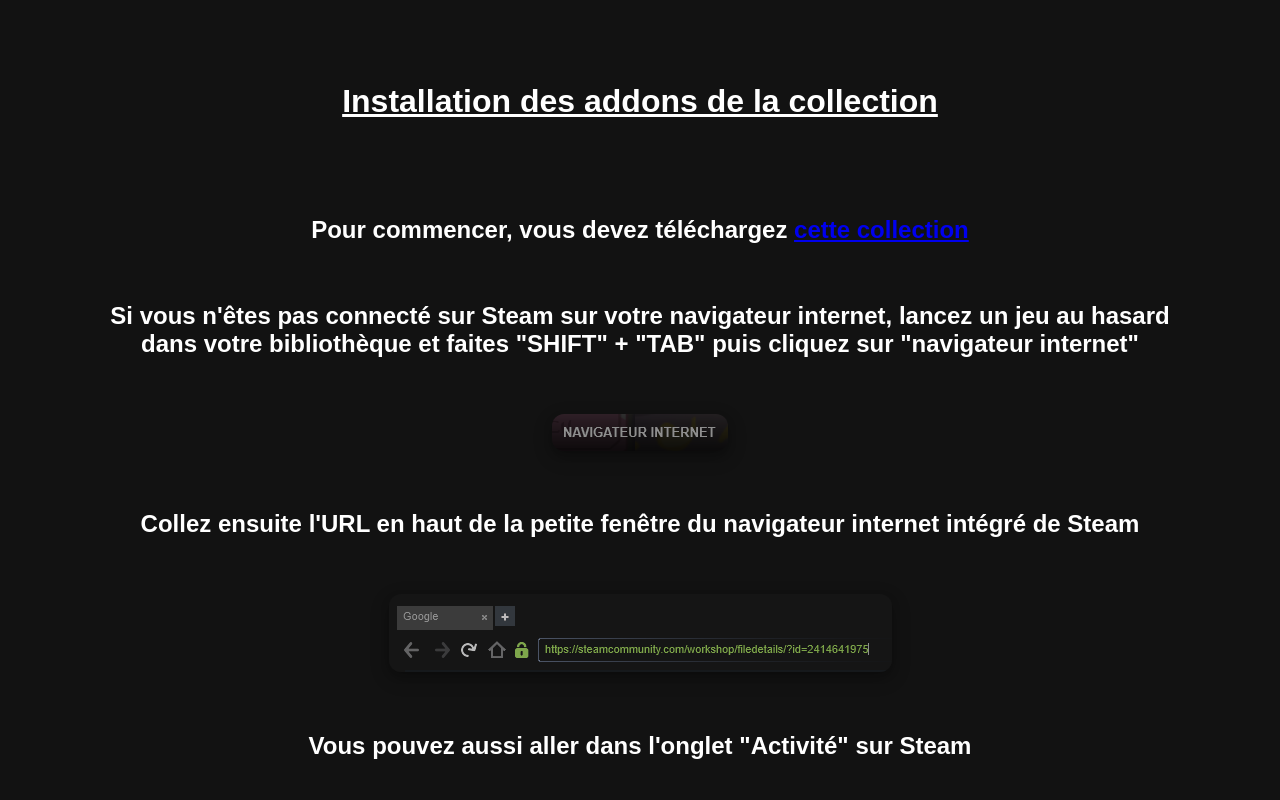
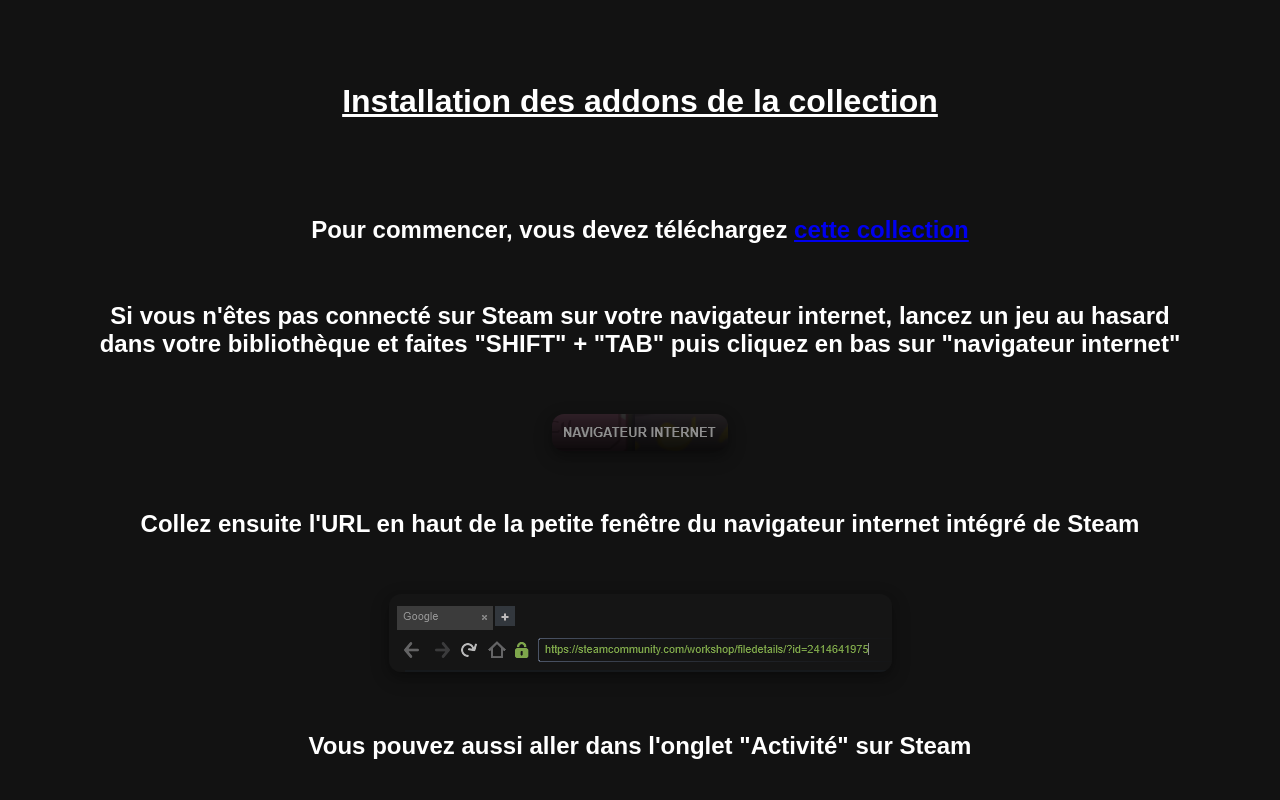
Before and after one commit to Str4ky/tutogmod, a plain HTML site: page index.html in a window 1280 px wide. Shown: the top 800 px of the page. Drawn offline with Linux system fonts and the light colour scheme.

Commit message:
Update index.html

```diff
--- a/index.html
+++ b/index.html
@@ -25,7 +25,7 @@
     </center>
     <br>
     <center>
-        <h2>Si vous n'êtes pas connecté sur Steam sur votre navigateur internet, lancez un jeu au hasard<br>dans votre bibliothèque et faites "SHIFT" + "TAB" puis cliquez sur "navigateur internet"</h2>
+        <h2>Si vous n'êtes pas connecté sur Steam sur votre navigateur internet, lancez un jeu au hasard<br>dans votre bibliothèque et faites "SHIFT" + "TAB" puis cliquez en bas sur "navigateur internet"</h2>
     </center>
     <br>
     <br>
```
